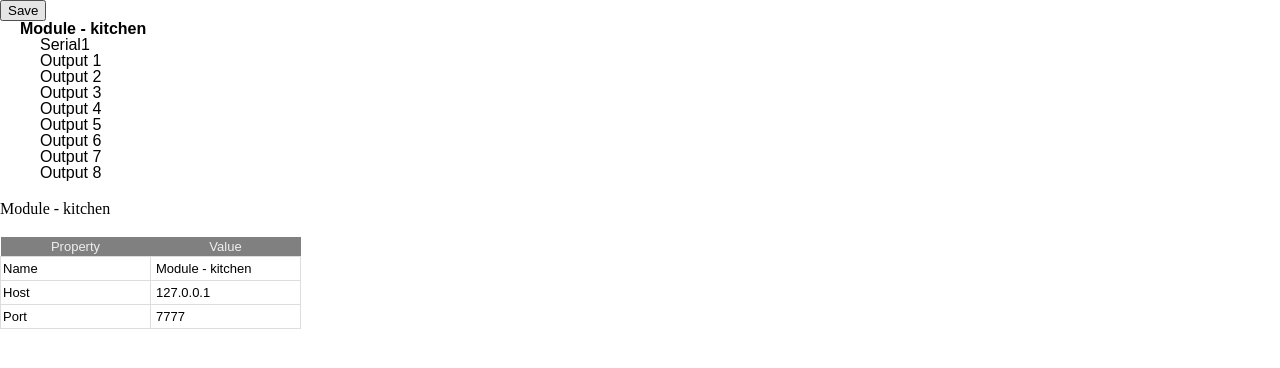
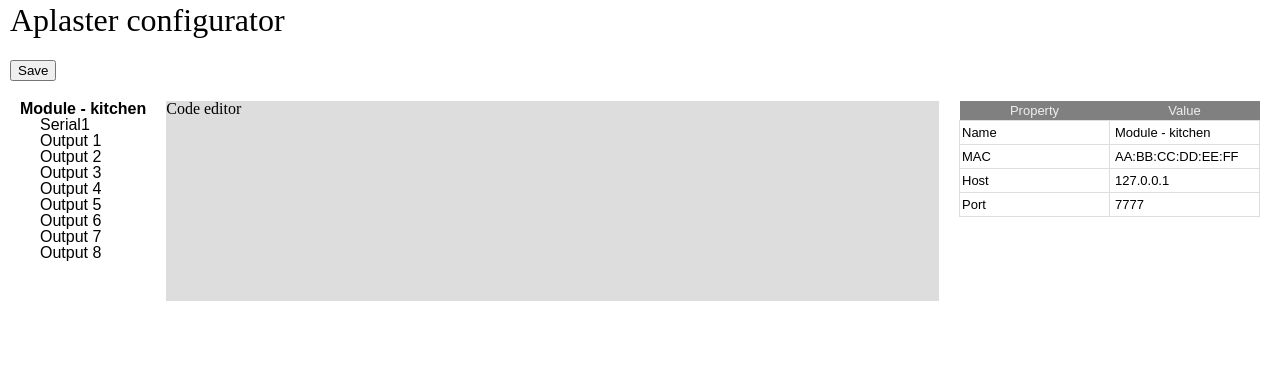
Before and after one commit to padcom/aplaster-ng, a Vue app in the folder configurator/: page / in a window 1280 px wide. Shown: the top 368 px of the page. Built offline with nearby package versions, Linux system fonts and the light colour scheme.

Commit message:
Added structure to the page to look nicer

```diff
--- a/configurator/src/App.vue
+++ b/configurator/src/App.vue
@@ -1,11 +1,53 @@
 <template>
   <div id="app">
-    <button @click="saveConfig()">Save</button>
-    <config-tree-view :config="config" :selected="currentItem" @item-selected="selectConfigElement($event)" />
-    <p style="margin: 20px 0">{{currentItem.name}}</p>
-    <property-editor :properties="devices[currentItem.type].props" :data="currentItem" />
+    <header><h1>Aplaster configurator</h1></header>
+    <div id="toolbar">
+      <button @click="saveConfig()">Save</button>
+    </div>
+    <div id="workarea">
+      <config-tree-view id="tree-view" :config="config" :selected="currentItem" @item-selected="selectConfigElement($event)" />
+      <div id="code-editor">Code editor</div>
+      <property-editor id="property-editor" :properties="devices[currentItem.type].props" :data="currentItem" />
+    </div>
   </div>
 </template>
+
+<style>
+#app {
+  display: flex;
+  flex-direction: column;
+}
+
+#app header {
+  font-size: 32px;
+  padding: 4px 10px 20px 10px;
+}
+
+#app #toolbar {
+  padding: 4px 10px 20px 10px;
+}
+
+#app #workarea {
+  display: flex;
+  flex-direction: row;
+  width: 100%;
+}
+
+#app #tree-view {
+  padding-right: 20px;
+}
+
+#app #code-editor {
+  flex-grow: 1;
+  background-color: #ddd;
+  margin-right: 20px;
+  min-height: 100px;
+}
+
+#app #property-editor {
+  padding-right: 20px;
+}
+</style>
 
 <script>
 import { devices, load as loadConfig, save as saveConfig } from './config'
@@ -35,7 +77,7 @@ export default {
 }
 </script>
 
-<style lang="less">
+<style>
 html {
   box-sizing: border-box;
 }
--- a/configurator/src/config.js
+++ b/configurator/src/config.js
@@ -2,6 +2,10 @@ const Module = {
   props: {
     name: {
       title: 'Name',
+      type: 'string'
+    },
+    mac: {
+      title: 'MAC',
       type: 'string'
     },
     host: {
@@ -74,6 +78,7 @@ let config = {
   modules: [ {
     type: 'module',
     name: 'Module - kitchen',
+    mac: 'AA:BB:CC:DD:EE:FF',
     host: '127.0.0.1',
     port: 7777,
     components: [ {
```
